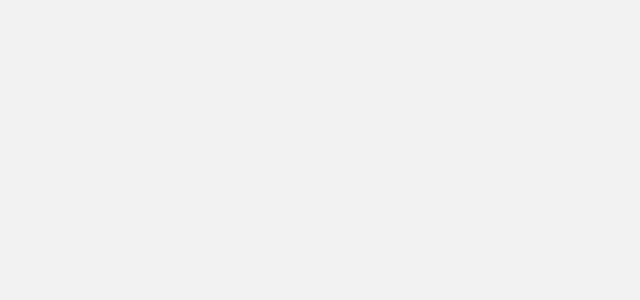
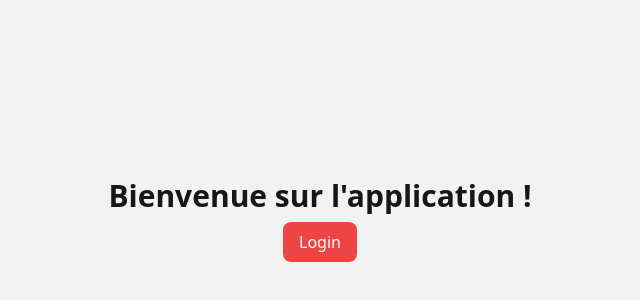
Before and after one commit to ThomasLacroix1/NextJS-Creneaux, a Next.js app: page / in a window 1280 px wide. Shown: the part 180-480 px from the top of the page, without its empty margins (320-960 px from the left). Built offline with nearby package versions, Linux system fonts and the light colour scheme.

Commit message:
Update page.tsx

```diff
--- a/app/page.tsx
+++ b/app/page.tsx
@@ -1,5 +1,8 @@
 export default function Home() {
   return (
-    <></>
+    <div className="flex flex-col items-center justify-center h-screen gap-2">
+      <h1 className="text-center text-3xl font-bold">Bienvenue sur l'application !</h1>
+      <button className="px-4 py-2 bg-red-500 text-white rounded-lg hover:bg-red-600 transition"><a href="/dashboard">Login</a></button>
+    </div>
   );
 }
```
